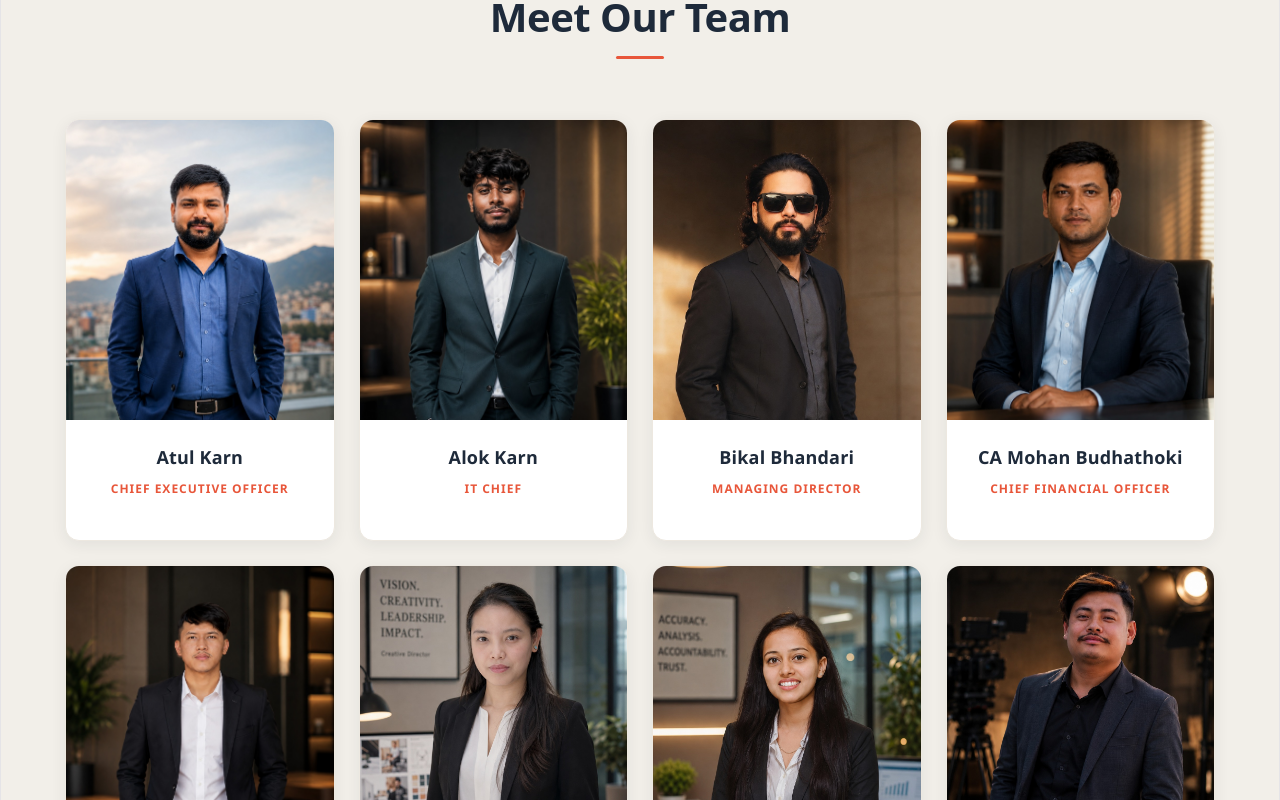
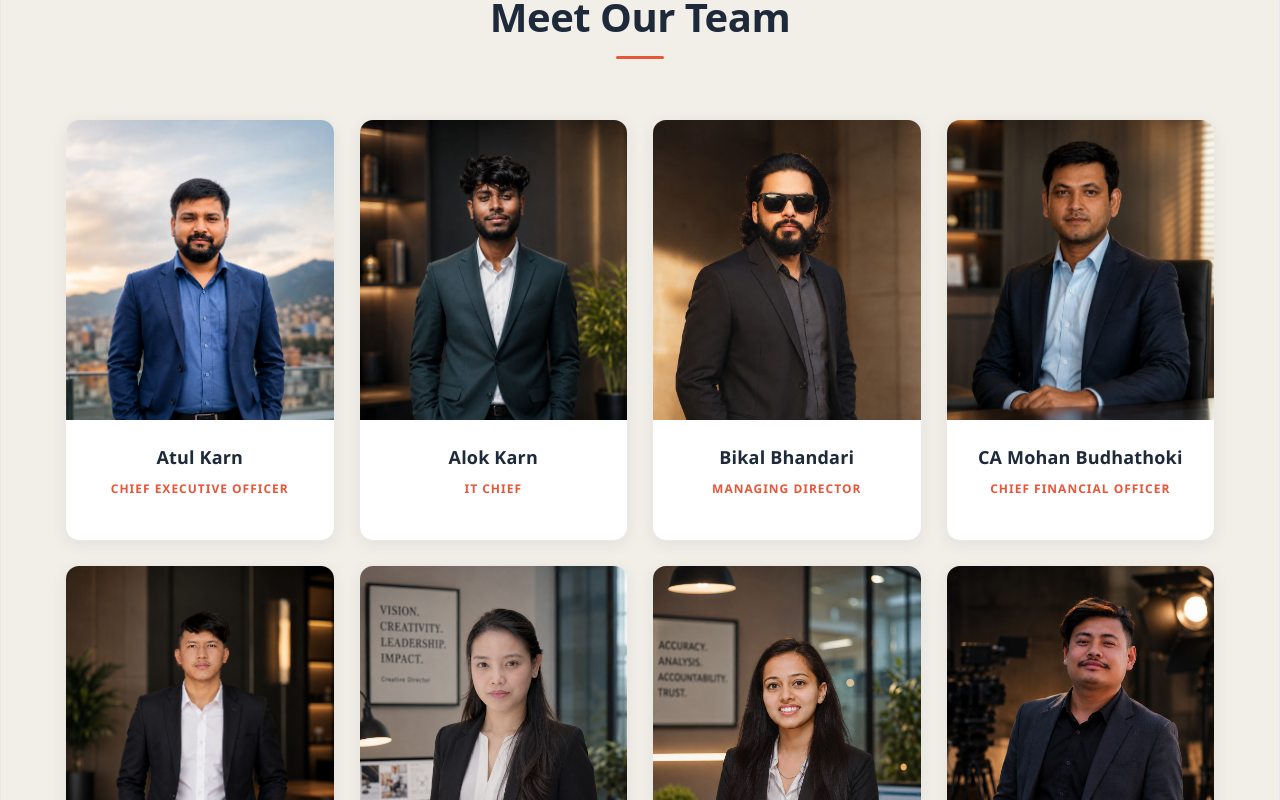
Before and after one commit to Aalok48/chitransh, a React (Vite) app: page / in a window 1280 px wide. Shown: the part 5240-6040 px from the top of the page. Built offline with nearby package versions, Linux system fonts and the light colour scheme.

Commit message:
now the images is not cut

```diff
--- a/src/App.jsx
+++ b/src/App.jsx
@@ -483,7 +483,7 @@ export default function ChitranshCreation() {
             >
               <div style={{ height: isMobile ? 240 : 300, overflow: "hidden" }}>
                 <img src={m.image} alt={`${m.name} - ${m.role}`} loading="lazy"
-                  style={{ width: "100%", height: "100%", objectFit: "cover", display: "block", transition: "transform 0.4s" }}
+                  style={{ width: "100%", height: "100%", objectFit: "cover", objectPosition: "center 25%", display: "block", transition: "transform 0.4s" }}
                   onMouseEnter={e => e.currentTarget.style.transform = "scale(1.04)"}
                   onMouseLeave={e => e.currentTarget.style.transform = "scale(1)"}
                 />
```
